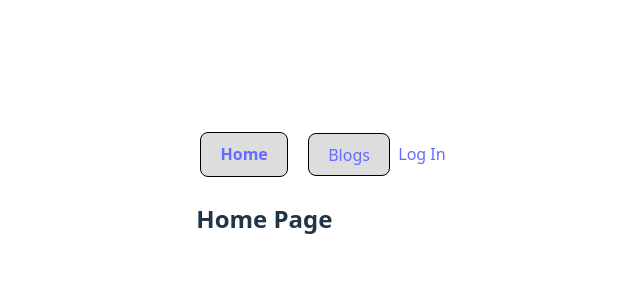
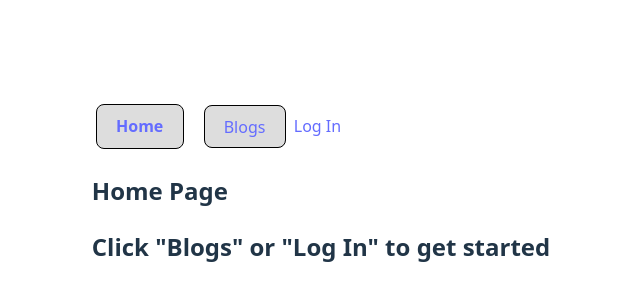
Before and after one commit to jjacque1/Dynamic-Routing, a React (Vite) app: page / in a window 1280 px wide. Shown: the part 208-508 px from the top of the page, without its empty margins (319-959 px from the left). Built offline with nearby package versions, Linux system fonts and the light colour scheme.

Commit message:
added some styling and a fommating

```diff
--- a/src/pages/Home.tsx
+++ b/src/pages/Home.tsx
@@ -3,7 +3,7 @@ export default function Home() {
     return (
         <div>
             <h2>Home Page</h2>
-
+            <h2>Click "Blogs" or "Log In" to get started</h2>
         </div>
     )
 }
```
